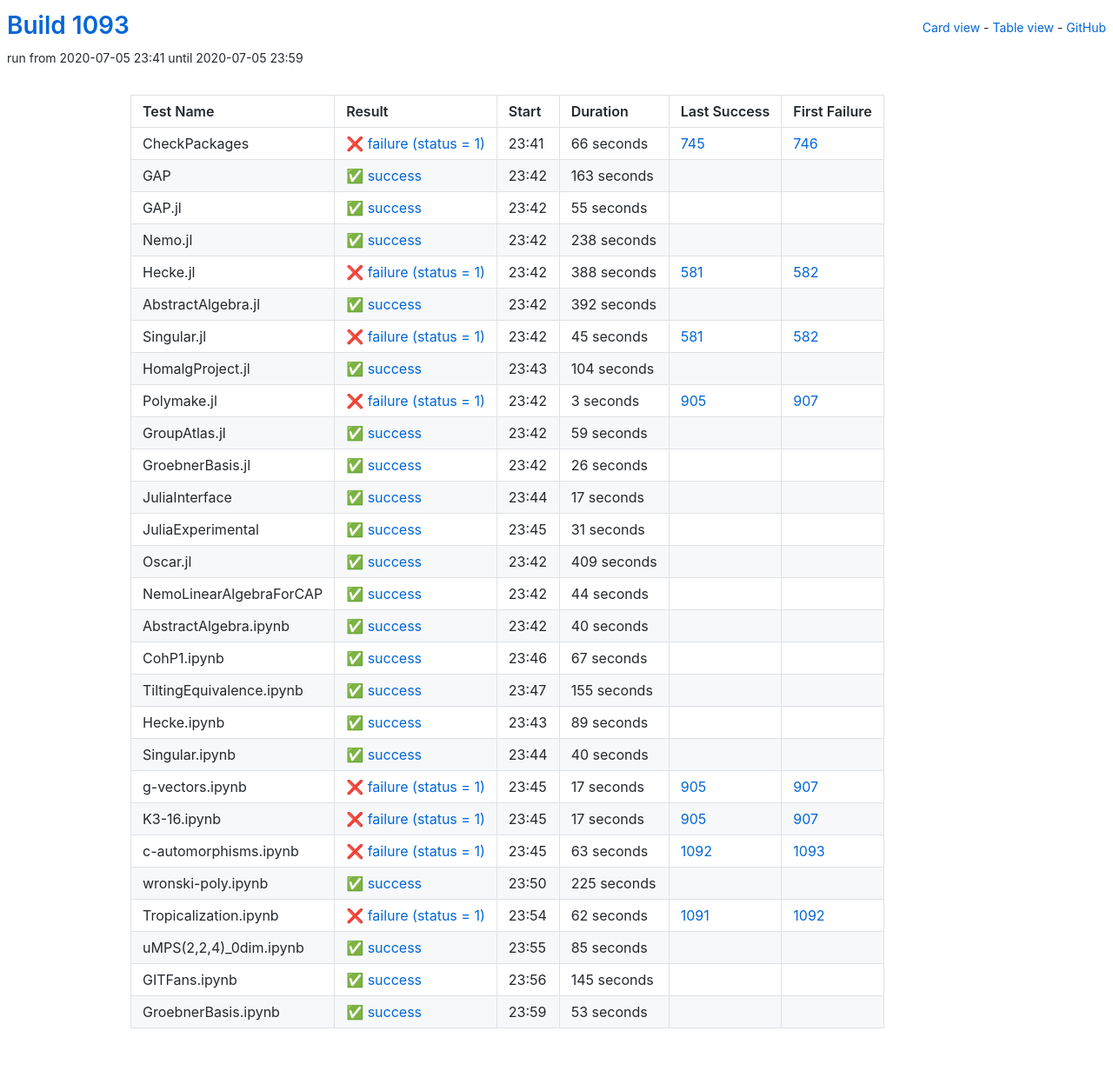
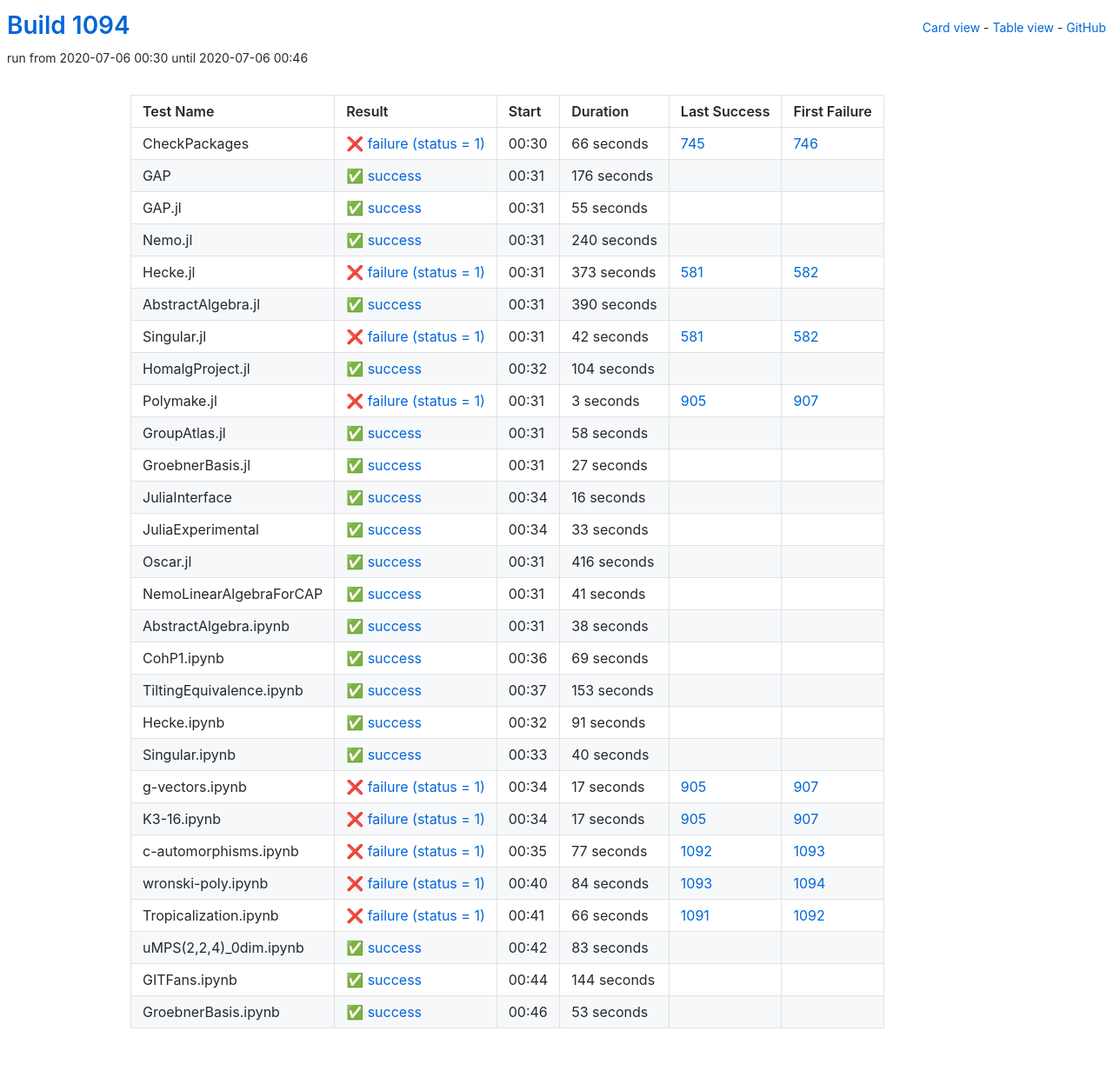
Before and after one commit to oscar-system/oscar-ci-status-1.4, a Jekyll site: the page built from table.html, in a window 1280 px wide. Shown: the whole page at 87% size. Built offline with Jekyll 4.4.1, drawn with Linux system fonts in a browser that asks for light colours.

Commit message:
Build #1094

```diff
--- a/_data/ci.yml
+++ b/_data/ci.yml
@@ -1,6 +1,6 @@
 ---
-build: 1093
-build_url: https://oscarci.mathematik.uni-kl.de/job/oscar-julia-1.4/1093/
+build: 1094
+build_url: https://oscarci.mathematik.uni-kl.de/job/oscar-julia-1.4/1094/
 job: oscar-julia-1.4
 organization: oscar-system
 repo: oscar-ci-status-1.4
@@ -8,8 +8,8 @@ repourl: https://github.com/oscar-system/oscar-ci-status-1.4
 tests:
 - name: CheckPackages
   id: checkpackages
-  log: https://oscarci.mathematik.uni-kl.de/job/oscar-julia-1.4/1093/artifact/logs/build-1093/CheckPackages.log
-  start: 2020-07-05 23:41
+  log: https://oscarci.mathematik.uni-kl.de/job/oscar-julia-1.4/1094/artifact/logs/build-1094/CheckPackages.log
+  start: 2020-07-06 00:30
   success: false
   exitcode: 1
   status: failure
@@ -20,20 +20,20 @@ tests:
   first_failure_url: https://oscarci.mathematik.uni-kl.de/job/oscar-julia-1.4/746/
 - name: GAP
   id: gap
-  log: https://oscarci.mathematik.uni-kl.de/job/oscar-julia-1.4/1093/artifact/logs/build-1093/GAP.log
-  start: 2020-07-05 23:42
+  log: https://oscarci.mathematik.uni-kl.de/job/oscar-julia-1.4/1094/artifact/logs/build-1094/GAP.log
+  start: 2020-07-06 00:31
   success: true
   exitcode: 0
   status: success
-  duration: 163
+  duration: 176
   last_success: false
   last_success_url:
   first_failure: false
   first_failure_url:
 - name: GAP.jl
   id: gap-jl
-  log: https://oscarci.mathematik.uni-kl.de/job/oscar-julia-1.4/1093/artifact/logs/build-1093/GAP.jl.log
-  start: 2020-07-05 23:42
+  log: https://oscarci.mathematik.uni-kl.de/job/oscar-julia-1.4/1094/artifact/logs/build-1094/GAP.jl.log
+  start: 2020-07-06 00:31
   success: true
   exitcode: 0
   status: success
@@ -44,56 +44,56 @@ tests:
   first_failure_url:
 - name: Nemo.jl
   id: nemo-jl
-  log: https://oscarci.mathematik.uni-kl.de/job/oscar-julia-1.4/1093/artifact/logs/build-1093/Nemo.jl.log
-  start: 2020-07-05 23:42
+  log: https://oscarci.mathematik.uni-kl.de/job/oscar-julia-1.4/1094/artifact/logs/build-1094/Nemo.jl.log
+  start: 2020-07-06 00:31
   success: true
   exitcode: 0
   status: success
-  duration: 238
+  duration: 240
   last_success: false
   last_success_url:
   first_failure: false
   first_failure_url:
 - name: Hecke.jl
   id: hecke-jl
-  log: https://oscarci.mathematik.uni-kl.de/job/oscar-julia-1.4/1093/artifact/logs/build-1093/Hecke.jl.log
-  start: 2020-07-05 23:42
+  log: https://oscarci.mathematik.uni-kl.de/job/oscar-julia-1.4/1094/artifact/logs/build-1094/Hecke.jl.log
+  start: 2020-07-06 00:31
   success: false
   exitcode: 1
   status: failure
-  duration: 388
+  duration: 373
   last_success: 581
   last_success_url: https://oscarci.mathematik.uni-kl.de/job/oscar-julia-1.4/581/
   first_failure: 582
   first_failure_url: https://oscarci.mathematik.uni-kl.de/job/oscar-julia-1.4/582/
 - name: AbstractAlgebra.jl
   id: abstractalgebra-jl
-  log: https://oscarci.mathematik.uni-kl.de/job/oscar-julia-1.4/1093/artifact/logs/build-1093/AbstractAlgebra.jl.log
-  start: 2020-07-05 23:42
+  log: https://oscarci.mathematik.uni-kl.de/job/oscar-julia-1.4/1094/artifact/logs/build-1094/AbstractAlgebra.jl.log
+  start: 2020-07-06 00:31
   success: true
   exitcode: 0
   status: success
-  duration: 392
+  duration: 390
   last_success: false
   last_success_url:
   first_failure: false
   first_failure_url:
 - name: Singular.jl
   id: singular-jl
-  log: https://oscarci.mathematik.uni-kl.de/job/oscar-julia-1.4/1093/artifact/logs/build-1093/Singular.jl.log
-  start: 2020-07-05 23:42
+  log: https://oscarci.mathematik.uni-kl.de/job/oscar-julia-1.4/1094/artifact/logs/build-1094/Singular.jl.log
+  start: 2020-07-06 00:31
   success: false
   exitcode: 1
   status: failure
-  duration: 45
+  duration: 42
   last_success: 581
   last_success_url: https://oscarci.mathematik.uni-kl.de/job/oscar-julia-1.4/581/
   first_failure: 582
   first_failure_url: https://oscarci.mathematik.uni-kl.de/job/oscar-julia-1.4/582/
 - name: HomalgProject.jl
   id: homalgproject-jl
-  log: https://oscarci.mathematik.uni-kl.de/job/oscar-julia-1.4/1093/artifact/logs/build-1093/HomalgProject.jl.log
-  start: 2020-07-05 23:43
+  log: https://oscarci.mathematik.uni-kl.de/job/oscar-julia-1.4/1094/artifact/logs/build-1094/HomalgProject.jl.log
+  start: 2020-07-06 00:32
   success: true
   exitcode: 0
   status: success
@@ -104,8 +104,8 @@ tests:
   first_failure_url:
 - name: Polymake.jl
   id: polymake-jl
-  log: https://oscarci.mathematik.uni-kl.de/job/oscar-julia-1.4/1093/artifact/logs/build-1093/Polymake.jl.log
-  start: 2020-07-05 23:42
+  log: https://oscarci.mathematik.uni-kl.de/job/oscar-julia-1.4/1094/artifact/logs/build-1094/Polymake.jl.log
+  start: 2020-07-06 00:31
   success: false
   exitcode: 1
   status: failure
@@ -116,128 +116,128 @@ tests:
   first_failure_url: https://oscarci.mathematik.uni-kl.de/job/oscar-julia-1.4/907/
 - name: GroupAtlas.jl
   id: groupatlas-jl
-  log: https://oscarci.mathematik.uni-kl.de/job/oscar-julia-1.4/1093/artifact/logs/build-1093/GroupAtlas.jl.log
-  start: 2020-07-05 23:42
+  log: https://oscarci.mathematik.uni-kl.de/job/oscar-julia-1.4/1094/artifact/logs/build-1094/GroupAtlas.jl.log
+  start: 2020-07-06 00:31
   success: true
   exitcode: 0
   status: success
-  duration: 59
+  duration: 58
   last_success: false
   last_success_url:
   first_failure: false
   first_failure_url:
 - name: GroebnerBasis.jl
   id: groebnerbasis-jl
-  log: https://oscarci.mathematik.uni-kl.de/job/oscar-julia-1.4/1093/artifact/logs/build-1093/GroebnerBasis.jl.log
-  start: 2020-07-05 23:42
+  log: https://oscarci.mathematik.uni-kl.de/job/oscar-julia-1.4/1094/artifact/logs/build-1094/GroebnerBasis.jl.log
+  start: 2020-07-06 00:31
   success: true
   exitcode: 0
   status: success
-  duration: 26
+  duration: 27
   last_success: false
   last_success_url:
   first_failure: false
   first_failure_url:
 - name: JuliaInterface
   id: juliainterface
-  log: https://oscarci.mathematik.uni-kl.de/job/oscar-julia-1.4/1093/artifact/logs/build-1093/JuliaInterface.log
-  start: 2020-07-05 23:44
+  log: https://oscarci.mathematik.uni-kl.de/job/oscar-julia-1.4/1094/artifact/logs/build-1094/JuliaInterface.log
+  start: 2020-07-06 00:34
   success: true
   exitcode: 0
   status: success
-  duration: 17
+  duration: 16
   last_success: false
   last_success_url:
   first_failure: false
   first_failure_url:
 - name: JuliaExperimental
   id: juliaexperimental
-  log: https://oscarci.mathematik.uni-kl.de/job/oscar-julia-1.4/1093/artifact/logs/build-1093/JuliaExperimental.log
-  start: 2020-07-05 23:45
+  log: https://oscarci.mathematik.uni-kl.de/job/oscar-julia-1.4/1094/artifact/logs/build-1094/JuliaExperimental.log
+  start: 2020-07-06 00:34
   success: true
   exitcode: 0
   status: success
-  duration: 31
+  duration: 33
   last_success: false
   last_success_url:
   first_failure: false
   first_failure_url:
 - name: Oscar.jl
   id: oscar-jl
-  log: https://oscarci.mathematik.uni-kl.de/job/oscar-julia-1.4/1093/artifact/logs/build-1093/Oscar.jl.log
-  start: 2020-07-05 23:42
+  log: https://oscarci.mathematik.uni-kl.de/job/oscar-julia-1.4/1094/artifact/logs/build-1094/Oscar.jl.log
+  start: 2020-07-06 00:31
   success: true
   exitcode: 0
   status: success
-  duration: 409
+  duration: 416
   last_success: false
   last_success_url:
   first_failure: false
   first_failure_url:
 - name: NemoLinearAlgebraForCAP
   id: nemolinearalgebraforcap
-  log: https://oscarci.mathematik.uni-kl.de/job/oscar-julia-1.4/1093/artifact/logs/build-1093/NemoLinearAlgebraForCAP.log
-  start: 2020-07-05 23:42
+  log: https://oscarci.mathematik.uni-kl.de/job/oscar-julia-1.4/1094/artifact/logs/build-1094/NemoLinearAlgebraForCAP.log
+  start: 2020-07-06 00:31
   success: true
   exitcode: 0
   status: success
-  duration: 44
+  duration: 41
   last_success: false
   last_success_url:
   first_failure: false
   first_failure_url:
 - name: AbstractAlgebra.ipynb
   id: abstractalgebra-ipynb
-  log: https://oscarci.mathematik.uni-kl.de/job/oscar-julia-1.4/1093/artifact/logs/build-1093/AbstractAlgebra.ipynb.log
-  start: 2020-07-05 23:42
+  log: https://oscarci.mathematik.uni-kl.de/job/oscar-julia-1.4/1094/artifact/logs/build-1094/AbstractAlgebra.ipynb.log
+  start: 2020-07-06 00:31
   success: true
   exitcode: 0
   status: success
-  duration: 40
+  duration: 38
   last_success: false
   last_success_url:
   first_failure: false
   first_failure_url:
 - name: CohP1.ipynb
   id: cohp1-ipynb
-  log: https://oscarci.mathematik.uni-kl.de/job/oscar-julia-1.4/1093/artifact/logs/build-1093/CohP1.ipynb.log
-  start: 2020-07-05 23:46
+  log: https://oscarci.mathematik.uni-kl.de/job/oscar-julia-1.4/1094/artifact/logs/build-1094/CohP1.ipynb.log
+  start: 2020-07-06 00:36
   success: true
   exitcode: 0
   status: success
-  duration: 67
+  duration: 69
   last_success: false
   last_success_url:
   first_failure: false
   first_failure_url:
 - name: TiltingEquivalence.ipynb
   id: tiltingequivalence-ipynb
-  log: https://oscarci.mathematik.uni-kl.de/job/oscar-julia-1.4/1093/artifact/logs/build-1093/TiltingEquivalence.ipynb.log
-  start: 2020-07-05 23:47
+  log: https://oscarci.mathematik.uni-kl.de/job/oscar-julia-1.4/1094/artifact/logs/build-1094/TiltingEquivalence.ipynb.log
+  start: 2020-07-06 00:37
   success: true
   exitcode: 0
   status: success
-  duration: 155
+  duration: 153
   last_success: false
   last_success_url:
   first_failure: false
   first_failure_url:
 - name: Hecke.ipynb
   id: hecke-ipynb
-  log: https://oscarci.mathematik.uni-kl.de/job/oscar-julia-1.4/1093/artifact/logs/build-1093/Hecke.ipynb.log
-  start: 2020-07-05 23:43
+  log: https://oscarci.mathematik.uni-kl.de/job/oscar-julia-1.4/1094/artifact/logs/build-1094/Hecke.ipynb.log
+  start: 2020-07-06 00:32
   success: true
   exitcode: 0
   status: success
-  duration: 89
+  duration: 91
   last_success: false
   last_success_url:
   first_failure: false
   first_failure_url:
 - name: Singular.ipynb
   id: singular-ipynb
-  log: https://oscarci.mathematik.uni-kl.de/job/oscar-julia-1.4/1093/artifact/logs/build-1093/Singular.ipynb.log
-  start: 2020-07-05 23:44
+  log: https://oscarci.mathematik.uni-kl.de/job/oscar-julia-1.4/1094/artifact/logs/build-1094/Singular.ipynb.log
+  start: 2020-07-06 00:33
   success: true
   exitcode: 0
   status: success
@@ -248,8 +248,8 @@ tests:
   first_failure_url:
 - name: g-vectors.ipynb
   id: g-vectors-ipynb
-  log: https://oscarci.mathematik.uni-kl.de/job/oscar-julia-1.4/1093/artifact/logs/build-1093/g-vectors.ipynb.log
-  start: 2020-07-05 23:45
+  log: https://oscarci.mathematik.uni-kl.de/job/oscar-julia-1.4/1094/artifact/logs/build-1094/g-vectors.ipynb.log
+  start: 2020-07-06 00:34
   success: false
   exitcode: 1
   status: failure
@@ -260,8 +260,8 @@ tests:
   first_failure_url: https://oscarci.mathematik.uni-kl.de/job/oscar-julia-1.4/907/
 - name: K3-16.ipynb
   id: k3-16-ipynb
-  log: https://oscarci.mathematik.uni-kl.de/job/oscar-julia-1.4/1093/artifact/logs/build-1093/K3-16.ipynb.log
-  start: 2020-07-05 23:45
+  log: https://oscarci.mathematik.uni-kl.de/job/oscar-julia-1.4/1094/artifact/logs/build-1094/K3-16.ipynb.log
+  start: 2020-07-06 00:34
   success: false
   exitcode: 1
   status: failure
@@ -272,68 +272,68 @@ tests:
   first_failure_url: https://oscarci.mathematik.uni-kl.de/job/oscar-julia-1.4/907/
 - name: c-automorphisms.ipynb
   id: c-automorphisms-ipynb
-  log: https://oscarci.mathematik.uni-kl.de/job/oscar-julia-1.4/1093/artifact/logs/build-1093/c-automorphisms.ipynb.log
-  start: 2020-07-05 23:45
+  log: https://oscarci.mathematik.uni-kl.de/job/oscar-julia-1.4/1094/artifact/logs/build-1094/c-automorphisms.ipynb.log
+  start: 2020-07-06 00:35
   success: false
   exitcode: 1
   status: failure
-  duration: 63
+  duration: 77
   last_success: 1092
   last_success_url: https://oscarci.mathematik.uni-kl.de/job/oscar-julia-1.4/1092/
   first_failure: 1093
   first_failure_url: https://oscarci.mathematik.uni-kl.de/job/oscar-julia-1.4/1093/
 - name: wronski-poly.ipynb
   id: wronski-poly-ipynb
-  log: https://oscarci.mathematik.uni-kl.de/job/oscar-julia-1.4/1093/artifact/logs/build-1093/wronski-poly.ipynb.log
-  start: 2020-07-05 23:50
-  success: true
-  exitcode: 0
-  status: success
-  duration: 225
-  last_success: false
-  last_success_url:
-  first_failure: false
-  first_failure_url:
-- name: Tropicalization.ipynb
-  id: tropicalization-ipynb
-  log: https://oscarci.mathematik.uni-kl.de/job/oscar-julia-1.4/1093/artifact/logs/build-1093/Tropicalization.ipynb.log
-  start: 2020-07-05 23:54
+  log: https://oscarci.mathematik.uni-kl.de/job/oscar-julia-1.4/1094/artifact/logs/build-1094/wronski-poly.ipynb.log
+  start: 2020-07-06 00:40
   success: false
   exitcode: 1
   status: failure
-  duration: 62
+  duration: 84
+  last_success: 1093
+  last_success_url: https://oscarci.mathematik.uni-kl.de/job/oscar-julia-1.4/1093/
+  first_failure: 1094
+  first_failure_url: https://oscarci.mathematik.uni-kl.de/job/oscar-julia-1.4/1094/
+- name: Tropicalization.ipynb
+  id: tropicalization-ipynb
+  log: https://oscarci.mathematik.uni-kl.de/job/oscar-julia-1.4/1094/artifact/logs/build-1094/Tropicalization.ipynb.log
+  start: 2020-07-06 00:41
+  success: false
+  exitcode: 1
+  status: failure
+  duration: 66
   last_success: 1091
   last_success_url: https://oscarci.mathematik.uni-kl.de/job/oscar-julia-1.4/1091/
   first_failure: 1092
   first_failure_url: https://oscarci.mathematik.uni-kl.de/job/oscar-julia-1.4/1092/
 - name: uMPS(2,2,4)_0dim.ipynb
   id: umps-2-2-4-0dim-ipynb
-  log: https://oscarci.mathematik.uni-kl.de/job/oscar-julia-1.4/1093/artifact/logs/build-1093/uMPS-2-2-4-_0dim.ipynb.log
-  start: 2020-07-05 23:55
+  log: https://oscarci.mathematik.uni-kl.de/job/oscar-julia-1.4/1094/artifact/logs/build-1094/uMPS-2-2-4-_0dim.ipynb.log
+  start: 2020-07-06 00:42
   success: true
   exitcode: 0
   status: success
-  duration: 85
+  duration: 83
   last_success: false
   last_success_url:
   first_failure: false
   first_failure_url:
 - name: GITFans.ipynb
   id: gitfans-ipynb
-  log: https://oscarci.mathematik.uni-kl.de/job/oscar-julia-1.4/1093/artifact/logs/build-1093/GITFans.ipynb.log
-  start: 2020-07-05 23:56
+  log: https://oscarci.mathematik.uni-kl.de/job/oscar-julia-1.4/1094/artifact/logs/build-1094/GITFans.ipynb.log
+  start: 2020-07-06 00:44
   success: true
   exitcode: 0
   status: success
-  duration: 145
+  duration: 144
   last_success: false
   last_success_url:
   first_failure: false
   first_failure_url:
 - name: GroebnerBasis.ipynb
   id: groebnerbasis-ipynb
-  log: https://oscarci.mathematik.uni-kl.de/job/oscar-julia-1.4/1093/artifact/logs/build-1093/GroebnerBasis.ipynb.log
-  start: 2020-07-05 23:59
+  log: https://oscarci.mathematik.uni-kl.de/job/oscar-julia-1.4/1094/artifact/logs/build-1094/GroebnerBasis.ipynb.log
+  start: 2020-07-06 00:46
   success: true
   exitcode: 0
   status: success
```
Also changed, not shown: README.md.
